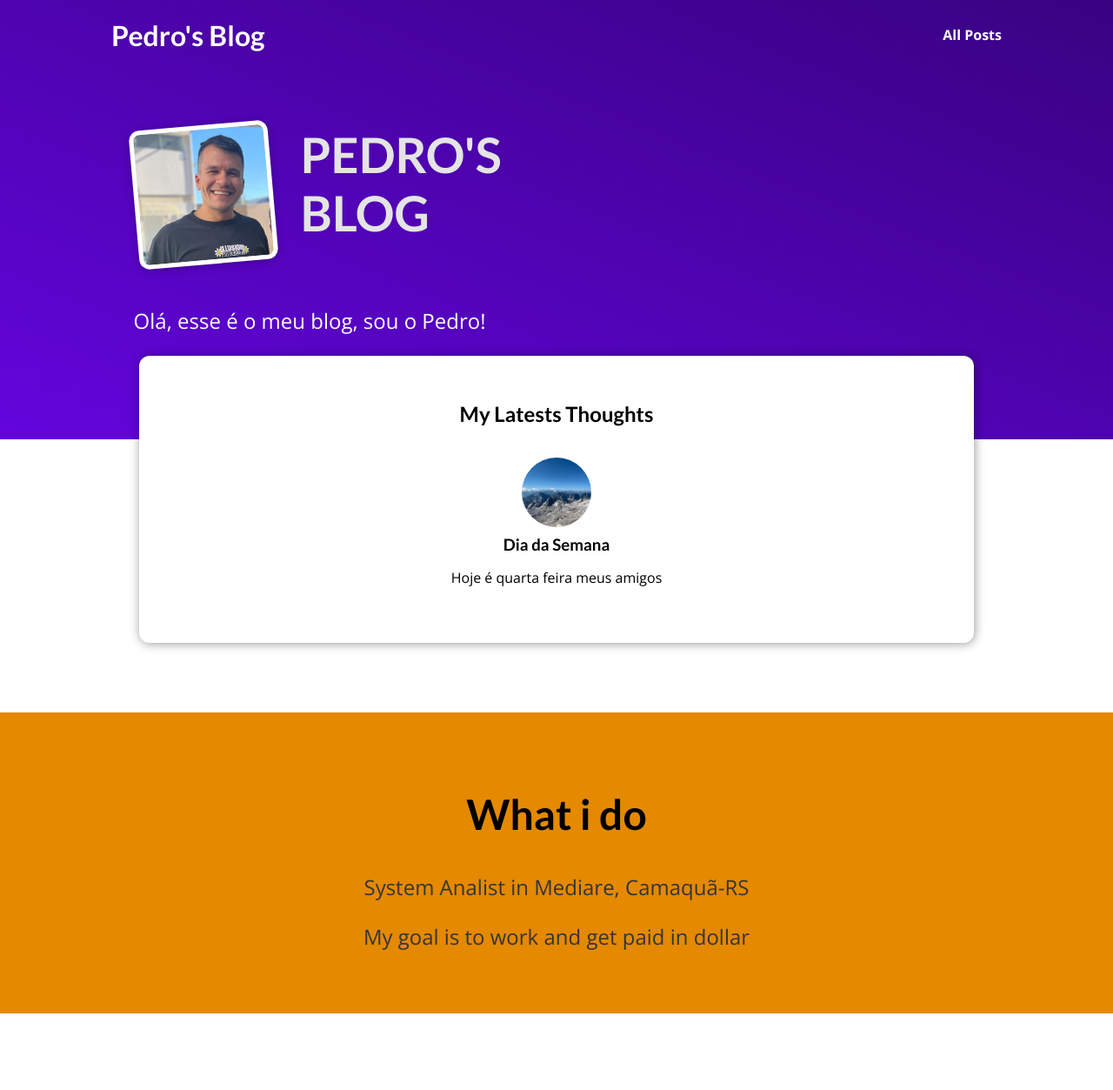
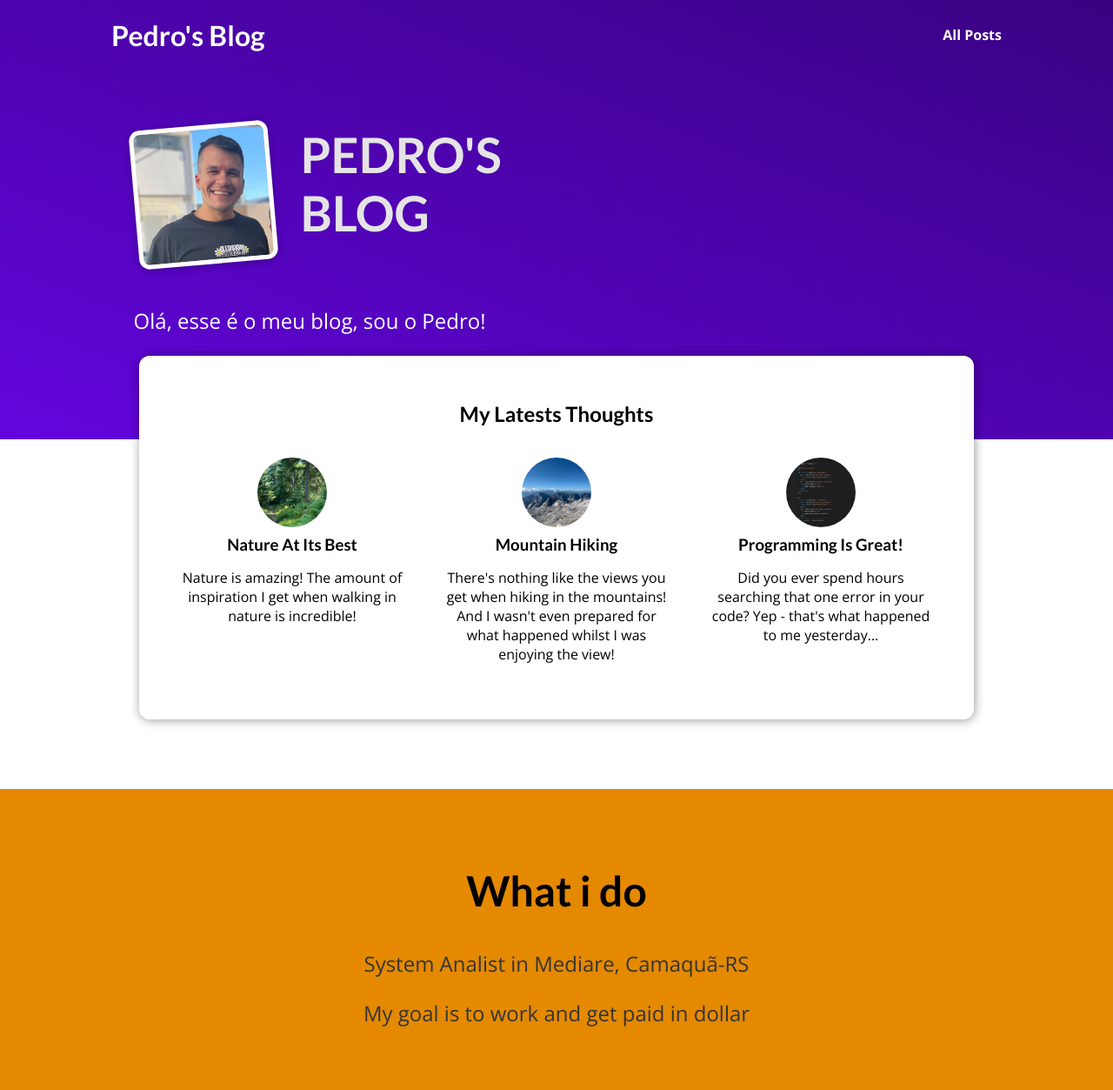
Before and after one commit to pedromasi/blog, a Django app: page / in a window 1280 px wide. Shown: the whole page at 87% size. Before the commit the page ends 1165 px from the top, so only its background shows below. Run offline with Django 5.2, Linux system fonts and the light colour scheme.

Commit message:
"Updated blog templates, views, and URLs to display dynamic post data"

```diff
--- a/blog/templates/blog/includes/post.html
+++ b/blog/templates/blog/includes/post.html
@@ -2,11 +2,11 @@
 
 <li>
     <article class="post">
-        <a href="{% url "post-detail-page" %}">
-            <img src= "{% static "blog/images/mountains.jpg" %}" alt="Dia da Semana"/>
+        <a href="{% url "post-detail-page" post.slug %}">
+            <img src= "{% static "blog/images/"|add:post.image %}" alt="{{post.title}}"/>
             <div class="post__content">
-                <h3>Dia da Semana</h3>
-                <p>Hoje é quarta feira meus amigos</p>
+                <h3>{{ post.title }}</h3>
+                <p>{{ post.excerpt }}</p>
             </div>
         </a>
     </article>
--- a/blog/templates/blog/index.html
+++ b/blog/templates/blog/index.html
@@ -23,7 +23,9 @@
         <h2>My Latests Thoughts</h2>
 
         <ul>
-            {% include "blog/includes/post.html"%}
+            {% for post in posts %}
+                {% include "blog/includes/post.html"%}
+            {% endfor %}
         </ul>
     </section>
 
--- a/blog/urls.py
+++ b/blog/urls.py
@@ -4,6 +4,5 @@ from . import views
 urlpatterns = [
     path("", views.starting_page, name="starting-page"),
     path("posts", views.posts, name="posts-page"),
-    path("posts/<slug:slug>", views.post_detail,
-         name="post-detail-page")  # posts/my-first-postf
+    path("posts/<slug:slug>/", views.post_detail, name="post-detail-page")  # posts/my-first-postf
 ]
--- a/blog/views.py
+++ b/blog/views.py
@@ -1,8 +1,82 @@
+from datetime import date
 from django.shortcuts import render
+
+all_posts = [
+    {
+        "slug": "hike-in-the-mountains",
+        "image": "mountains.jpg",
+        "author": "Maximilian",
+        "date": date(2021, 7, 21),
+        "title": "Mountain Hiking",
+        "excerpt": "There's nothing like the views you get when hiking in the mountains! And I wasn't even prepared for what happened whilst I was enjoying the view!",
+        "content": """
+          Lorem ipsum dolor sit amet consectetur adipisicing elit. Officiis nobis
+          aperiam est praesentium, quos iste consequuntur omnis exercitationem quam
+          velit labore vero culpa ad mollitia? Quis architecto ipsam nemo. Odio.
+
+          Lorem ipsum dolor sit amet consectetur adipisicing elit. Officiis nobis
+          aperiam est praesentium, quos iste consequuntur omnis exercitationem quam
+          velit labore vero culpa ad mollitia? Quis architecto ipsam nemo. Odio.
+
+          Lorem ipsum dolor sit amet consectetur adipisicing elit. Officiis nobis
+          aperiam est praesentium, quos iste consequuntur omnis exercitationem quam
+          velit labore vero culpa ad mollitia? Quis architecto ipsam nemo. Odio.
+        """
+    },
+    {
+        "slug": "programming-is-fun",
+        "image": "coding.jpg",
+        "author": "Maximilian",
+        "date": date(2022, 3, 10),
+        "title": "Programming Is Great!",
+        "excerpt": "Did you ever spend hours searching that one error in your code? Yep - that's what happened to me yesterday...",
+        "content": """
+          Lorem ipsum dolor sit amet consectetur adipisicing elit. Officiis nobis
+          aperiam est praesentium, quos iste consequuntur omnis exercitationem quam
+          velit labore vero culpa ad mollitia? Quis architecto ipsam nemo. Odio.
+
+          Lorem ipsum dolor sit amet consectetur adipisicing elit. Officiis nobis
+          aperiam est praesentium, quos iste consequuntur omnis exercitationem quam
+          velit labore vero culpa ad mollitia? Quis architecto ipsam nemo. Odio.
+
+          Lorem ipsum dolor sit amet consectetur adipisicing elit. Officiis nobis
+          aperiam est praesentium, quos iste consequuntur omnis exercitationem quam
+          velit labore vero culpa ad mollitia? Quis architecto ipsam nemo. Odio.
+        """
+    },
+    {
+        "slug": "into-the-woods",
+        "image": "woods.jpg",
+        "author": "Maximilian",
+        "date": date(2020, 8, 5),
+        "title": "Nature At Its Best",
+        "excerpt": "Nature is amazing! The amount of inspiration I get when walking in nature is incredible!",
+        "content": """
+          Lorem ipsum dolor sit amet consectetur adipisicing elit. Officiis nobis
+          aperiam est praesentium, quos iste consequuntur omnis exercitationem quam
+          velit labore vero culpa ad mollitia? Quis architecto ipsam nemo. Odio.
+
+          Lorem ipsum dolor sit amet consectetur adipisicing elit. Officiis nobis
+          aperiam est praesentium, quos iste consequuntur omnis exercitationem quam
+          velit labore vero culpa ad mollitia? Quis architecto ipsam nemo. Odio.
+
+          Lorem ipsum dolor sit amet consectetur adipisicing elit. Officiis nobis
+          aperiam est praesentium, quos iste consequuntur omnis exercitationem quam
+          velit labore vero culpa ad mollitia? Quis architecto ipsam nemo. Odio.
+        """
+    }
+]
+
+def get_date(post):
+    return post['date']
 
 # Create your views here.
 def starting_page(request):
-    return render(request, "blog/index.html")
+    sorted_posts = sorted(all_posts, key=get_date)
+    latests_posts = sorted_posts[-3:]
+    return render(request, "blog/index.html", {
+        "posts": latests_posts
+    })
 
 def posts(request):
     return render(request, "blog/posts.html")
```
